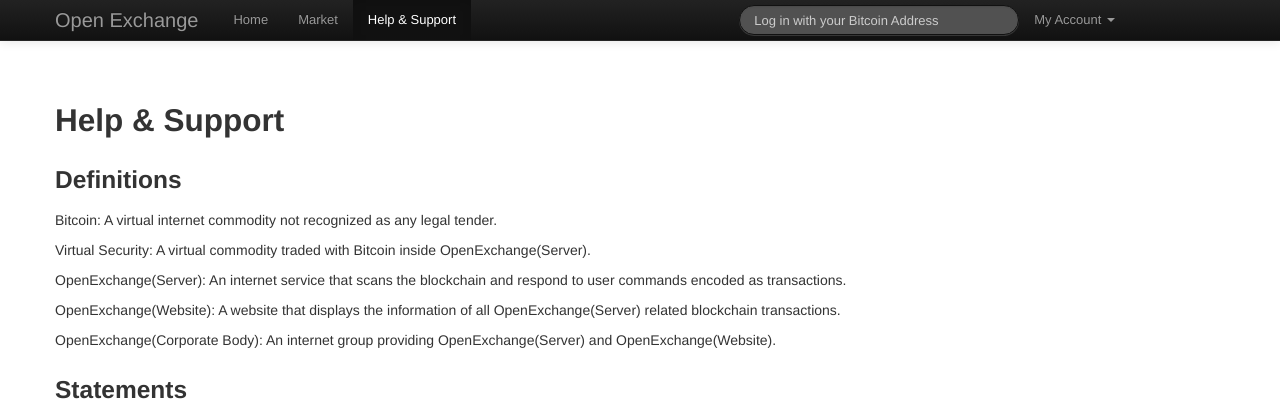
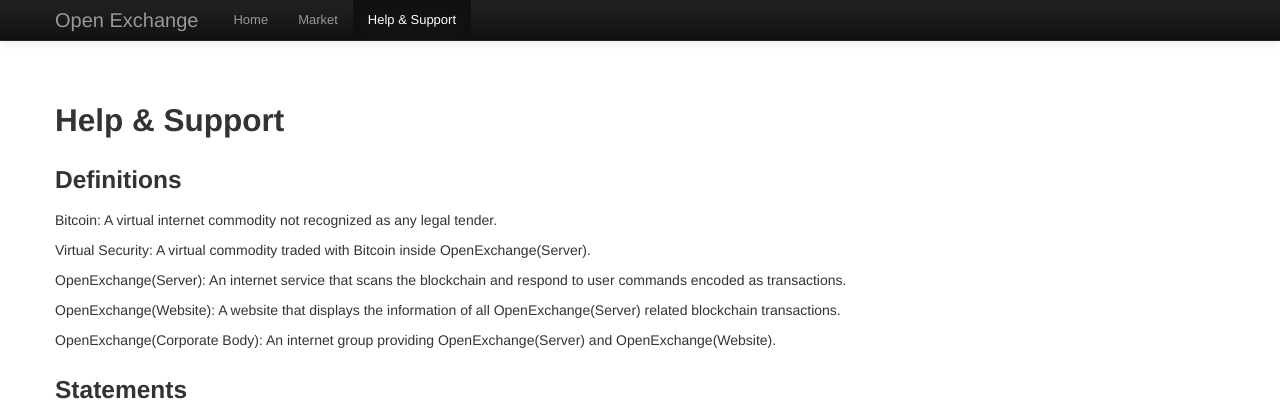
Before and after one commit to stealth-startup/openexchange, a Django app: template DjangoWebServer/templates/help.html in a window 1280 px wide. Shown: the top 420 px of the page. Run offline with Django 3.2, Linux system fonts and the light colour scheme; the template is opened without the code that fills it, so the values that code supplies are empty; some libraries are stand-ins or nearby versions.

Commit message:
some bug fixes; collect all page-related bugs into KNOWN_BUGS

```diff
--- a/DjangoWebServer/templates/base.html
+++ b/DjangoWebServer/templates/base.html
@@ -39,7 +39,7 @@
                     <li {% block menu_help %}{% endblock %}><a href="{% url 'help' %}">Help & Support</a></li>
                 </ul>
             </div><!--/.nav-collapse -->
-            <div id="account_menu" class="nav-collapse collapse pull-right -logged-in">
+            <div id="account_menu" class="nav-collapse collapse pull-right -logged-in hidden">
                 <ul class="nav">
                     <li class="dropdown">
                         <a href="#" class="dropdown-toggle" data-toggle="dropdown" style="padding-right: 100px">
@@ -51,7 +51,7 @@
                     </li>
                 </ul>
             </div>
-            <div class="navbar-search pull-right -logged-out">
+            <div class="navbar-search pull-right -logged-out hidden">
                 <input type="text" class="search-query" style="width: 250px" placeholder="Log in with your Bitcoin Address">
             </div>
         </div>
@@ -173,7 +173,7 @@
                 $('<li style="padding-left: 20px"><a href="/account/'+value['asset_name']+'/'+address+'">Operation History</a></li>').appendTo(e_drop_down);
                 $('<li class="divider"></li>').appendTo(e_drop_down);
             });
-            $('<li><a href="javascript:void(0)" onclick="logout()">Logout</a></li>').appendTo(e_drop_down);
+            $('<li><a href="javascript:void(0)" onclick="auth(\'logout\')">Logout</a></li>').appendTo(e_drop_down);
         }
     }
 
```
Also changed, not shown: DjangoWebServer/templates/asset.html (+4 -3 lines), 1 other file.
